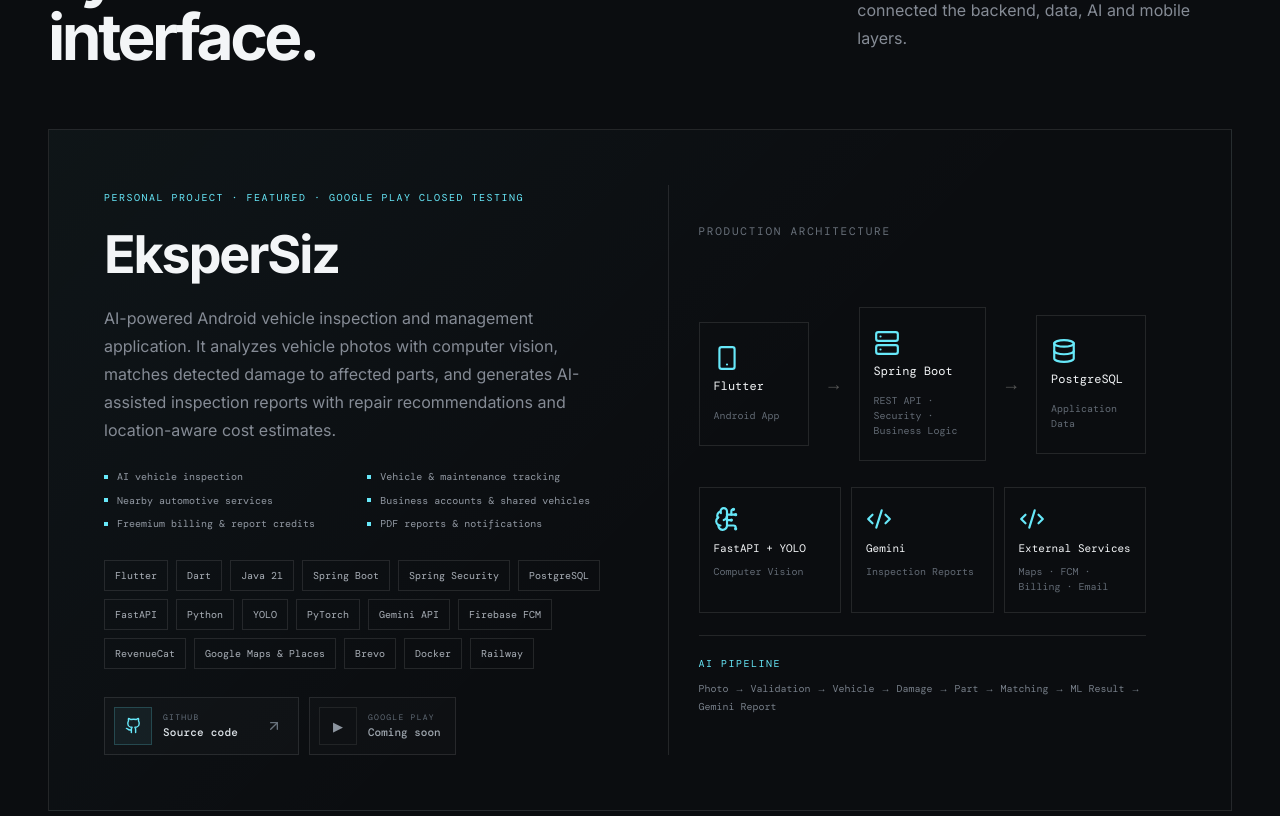
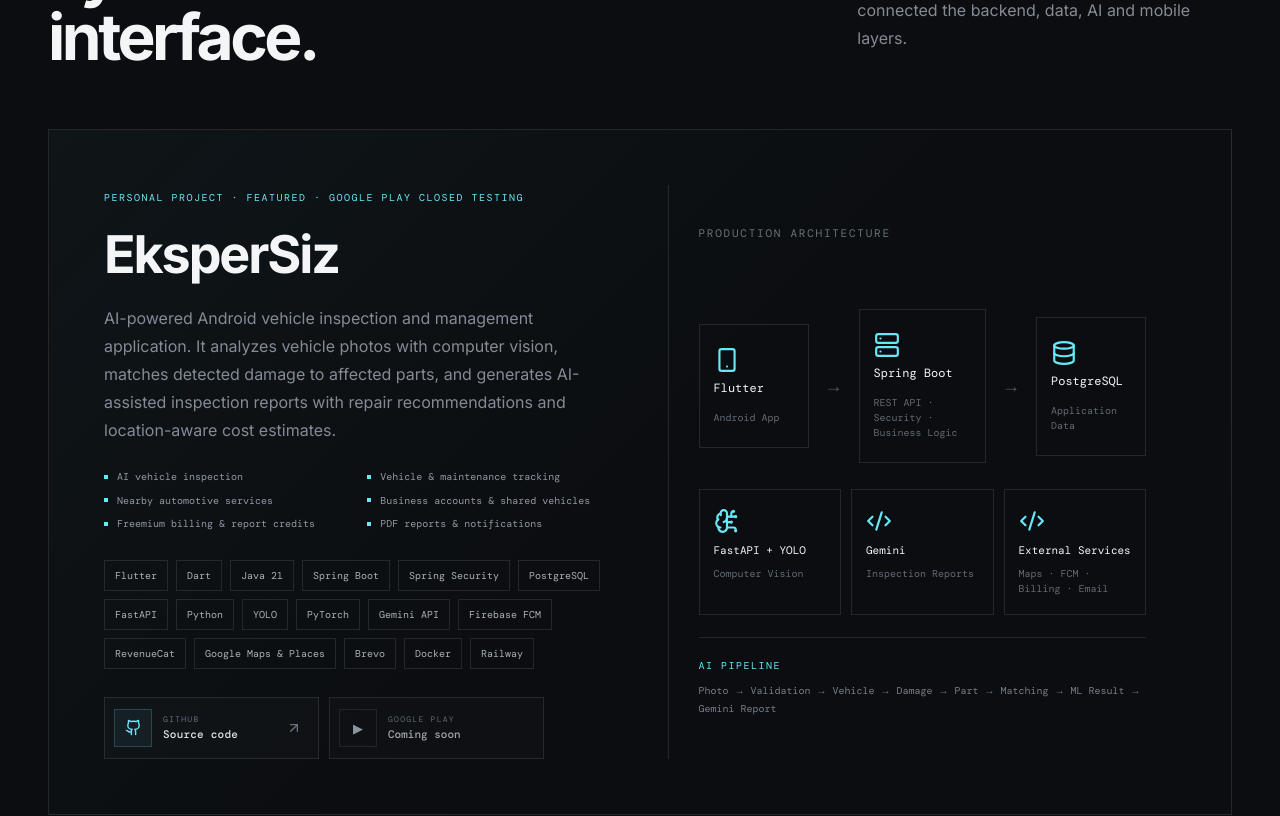
Before and after one commit to GorkemErtas/portfolio, a Next.js app: page / in a window 1280 px wide. Shown: the part 1920-2736 px from the top of the page. Built offline with nearby package versions, Linux system fonts and the light colour scheme; a web font is replaced by a local one.

Commit message:
style: normalize project actions and layout proportions

```diff
--- a/app/globals.css
+++ b/app/globals.css
@@ -90,3 +90,17 @@
 .storeBadge small{font:8px 'DM Mono';letter-spacing:.16em;color:#606a75}
 .storeBadge strong{font:11px 'DM Mono';font-weight:500;color:#9ca4ac}
 @media(max-width:700px){.projectLinks{margin-top:23px}}
+
+/* Consistent action sizing and card rhythm */
+.projectLinks{display:grid;grid-template-columns:repeat(2,minmax(0,1fr));width:100%;max-width:440px;gap:10px;align-items:stretch}
+.projectLinks .repoLink,.projectLinks .storeBadge{width:100%;height:62px;min-height:62px;box-sizing:border-box;margin:0!important}
+.projectLinks .repoLink{grid-template-columns:38px minmax(0,1fr) 20px}
+.projectLinks .storeBadge{grid-template-columns:38px minmax(0,1fr) 20px;padding-right:12px}
+.projectLinks .storeBadge:after{content:"";width:20px;height:1px}
+.projectLinks .repoIcon,.projectLinks .playIcon{width:38px;height:38px;box-sizing:border-box}
+.projectLinks .repoLink>span:nth-child(2),.projectLinks .storeBadge>span:nth-child(2){min-width:0}
+.projectLinks .repoLink strong,.projectLinks .storeBadge strong{white-space:nowrap}
+.projectCard{align-items:stretch}
+.projectInfo,.architecture{box-sizing:border-box}
+.focusCard,.stackGroup,.timelineItem{box-sizing:border-box}
+@media(max-width:700px){.projectLinks{grid-template-columns:1fr;max-width:100%}.projectLinks .repoLink,.projectLinks .storeBadge{height:62px}}
```
